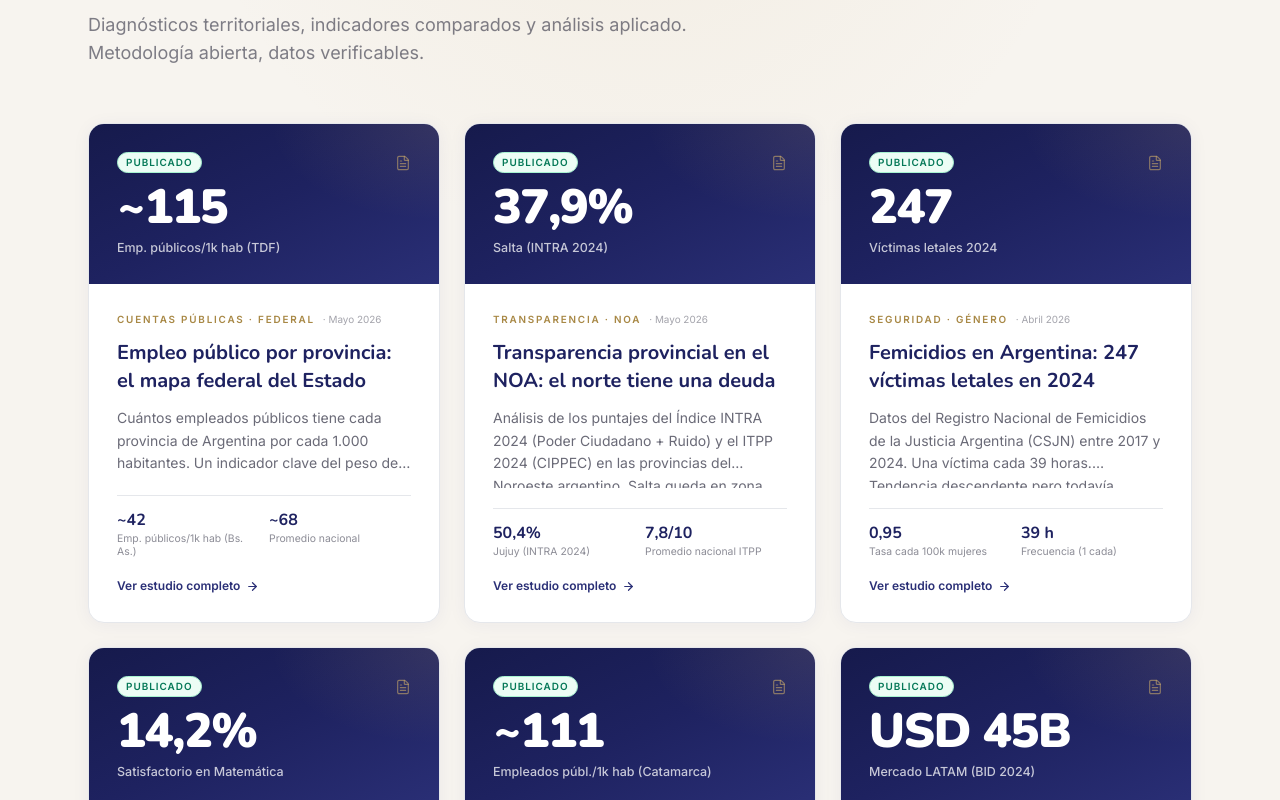
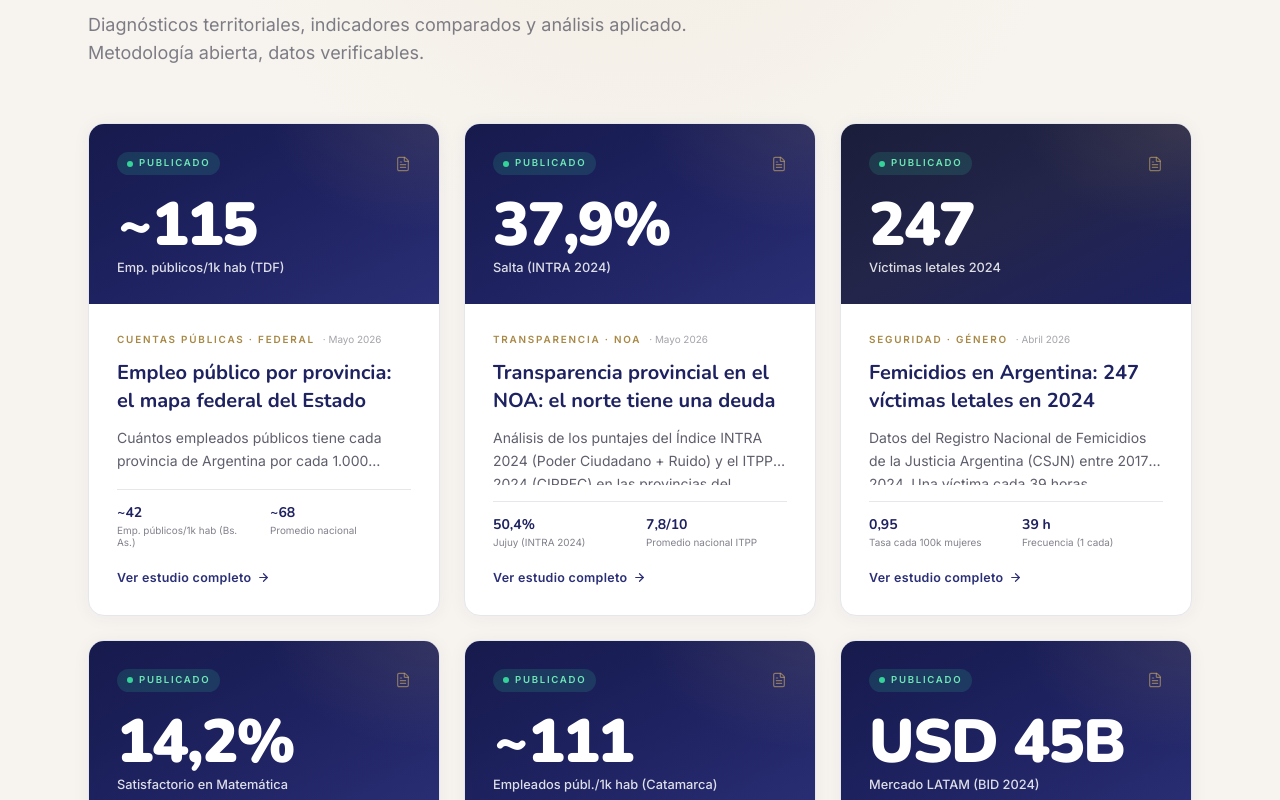
Before and after one commit to fabriziocarugatti/involucrarnos-web, a Next.js app: page / in a window 1280 px wide. Shown: the part 1140-1940 px from the top of the page. Built offline with nearby package versions, Linux system fonts and the light colour scheme.

Commit message:
design: EstudiosSection — stats hierarchy, header altura fija, StatusBadge sobre oscuro, gradiente sensible

```diff
--- a/src/components/EstudiosSection.tsx
+++ b/src/components/EstudiosSection.tsx
@@ -11,19 +11,16 @@ import { fadeUp, stagger } from '@/lib/motion'
 const PAGE_SIZE = 6
 
 function StatusBadge({ status }: { status: Study['status'] }) {
-  const styles: Record<Study['status'], string> = {
-    publicado:  'bg-emerald-50 text-emerald-700 border-emerald-200',
-    en_curso:   'bg-amber-50 text-amber-700 border-amber-200',
-    preliminar: 'bg-azul/8 text-azul-dark border-azul/15',
+  const config: Record<Study['status'], { bg: string; text: string; dot: string; label: string }> = {
+    publicado:  { bg: 'bg-emerald-400/15', text: 'text-emerald-300', dot: 'bg-emerald-400',           label: 'Publicado'  },
+    en_curso:   { bg: 'bg-dorado/20',      text: 'text-dorado',      dot: 'bg-dorado animate-pulse',   label: 'En curso'   },
+    preliminar: { bg: 'bg-white/10',       text: 'text-white/75',    dot: 'bg-white/60',               label: 'Preliminar' },
   }
-  const labels: Record<Study['status'], string> = {
-    publicado:  'Publicado',
-    en_curso:   'En curso',
-    preliminar: 'Preliminar',
-  }
+  const c = config[status]
   return (
-    <span className={`inline-flex items-center text-[0.62rem] font-bold tracking-widest uppercase border rounded-full px-2 py-0.5 ${styles[status]}`}>
-      {labels[status]}
+    <span className={`inline-flex items-center gap-1.5 text-[0.6rem] font-bold tracking-[0.18em] uppercase ${c.bg} ${c.text} rounded-full px-2.5 py-1`}>
+      <span className={`w-1.5 h-1.5 rounded-full ${c.dot}`} />
+      {c.label}
     </span>
   )
 }
@@ -31,6 +28,7 @@ function StatusBadge({ status }: { status: Study['status'] }) {
 function StudyCard({ study }: { study: Study }) {
   const headline = study.stats[0]
   const supportingStats = study.stats.slice(1, 3)
+  const isSensitive = /derechos humanos|género|genero|femicidio|violencia/i.test(study.category)
 
   return (
     <motion.article variants={fadeUp} whileHover={{ y: -4 }} transition={{ type: 'spring', stiffness: 280, damping: 22 }} className="h-full">
@@ -42,27 +40,29 @@ function StudyCard({ study }: { study: Study }) {
                    hover:shadow-[0_18px_50px_rgba(42,47,118,0.14)]
                    transition-shadow duration-300"
       >
-        <div className="relative bg-gradient-to-br from-azul-deep via-azul-dark to-azul p-6 md:p-7 overflow-hidden">
+        <div className={`relative p-6 md:p-7 overflow-hidden min-h-[180px] flex flex-col justify-between ${
+          isSensitive
+            ? 'bg-gradient-to-br from-[#1a1d3a] via-[#23254a] to-azul-dark'
+            : 'bg-gradient-to-br from-azul-deep via-azul-dark to-azul'
+        }`}>
           <div className="absolute inset-0 pointer-events-none opacity-60"
             style={{ background: 'radial-gradient(ellipse 80% 100% at 100% 0%, rgba(200,169,106,0.22) 0%, transparent 60%)' }}
           />
-          <div className="relative">
-            <div className="flex items-center justify-between mb-3">
+          <div className="relative flex items-center justify-between">
             <StatusBadge status={study.status} />
             <FileText size={16} className="text-dorado/60" strokeWidth={1.8} />
           </div>
           {headline && (
-              <>
-                <p className="font-title font-black text-white leading-[0.95] tracking-tight tabular-nums"
-                   style={{ fontSize: 'clamp(2.2rem, 4vw, 3rem)' }}>
+            <div className="relative mt-3">
+              <p className="font-title font-black text-white leading-[0.9] tracking-tight tabular-nums"
+                 style={{ fontSize: 'clamp(2.8rem, 5vw, 3.8rem)' }}>
                 {headline.value}
               </p>
-                <p className="text-white/75 text-[0.78rem] font-medium leading-snug mt-2 line-clamp-2">
+              <p className="text-white/85 text-[0.8rem] font-medium leading-snug mt-1.5 line-clamp-1">
                 {headline.label}
               </p>
-              </>
+            </div>
           )}
-          </div>
         </div>
 
         <div className="p-6 md:p-7 flex-1 flex flex-col">
@@ -73,20 +73,20 @@ function StudyCard({ study }: { study: Study }) {
           <h3 className="font-title font-800 text-azul-dark text-lg md:text-xl leading-snug mb-3 group-hover:text-azul transition-colors">
             {study.title}
           </h3>
-          <p className="text-texto/65 text-sm leading-relaxed line-clamp-3 mb-5 flex-1">{study.bajada}</p>
+          <p className="text-texto/70 text-sm leading-relaxed line-clamp-2 mb-4 flex-1">{study.bajada}</p>
 
           {supportingStats.length > 0 && (
-            <div className="grid grid-cols-2 gap-2.5 pt-4 border-t border-black/8 mb-5">
+            <div className="grid grid-cols-2 gap-3 pt-4 border-t border-black/8 mb-5">
               {supportingStats.map((s, i) => (
                 <div key={i}>
-                  <p className="font-title font-800 text-azul-dark text-base leading-none tabular-nums">{s.value}</p>
-                  <p className="text-[0.65rem] text-texto/50 mt-1 leading-tight line-clamp-2">{s.label}</p>
+                  <p className="font-title font-800 text-azul-dark text-sm leading-none tabular-nums">{s.value}</p>
+                  <p className="text-[0.62rem] text-texto/55 mt-1 leading-tight line-clamp-2">{s.label}</p>
                 </div>
               ))}
             </div>
           )}
 
-          <span className="inline-flex items-center gap-1.5 text-xs font-bold text-azul group-hover:text-dorado-deep transition-colors mt-auto">
+          <span className="inline-flex items-center gap-1.5 text-[0.78rem] font-bold tracking-wide text-azul group-hover:text-dorado-deep transition-colors mt-auto">
             Ver estudio completo
             <ArrowRight size={13} strokeWidth={2.2} className="transition-transform duration-300 group-hover:translate-x-1" />
           </span>
```
Lines whose indentation alone changed are shown as unchanged.
